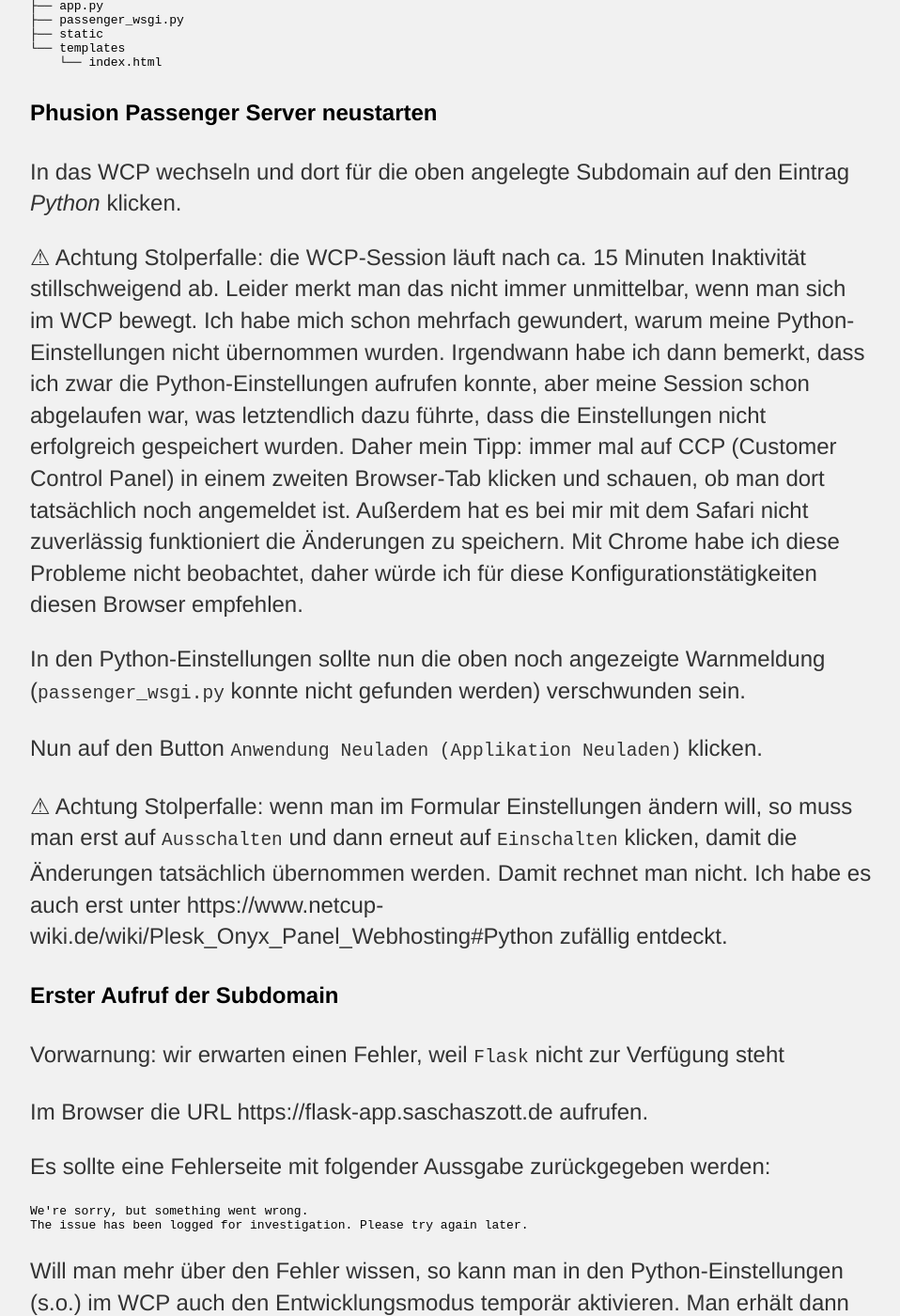
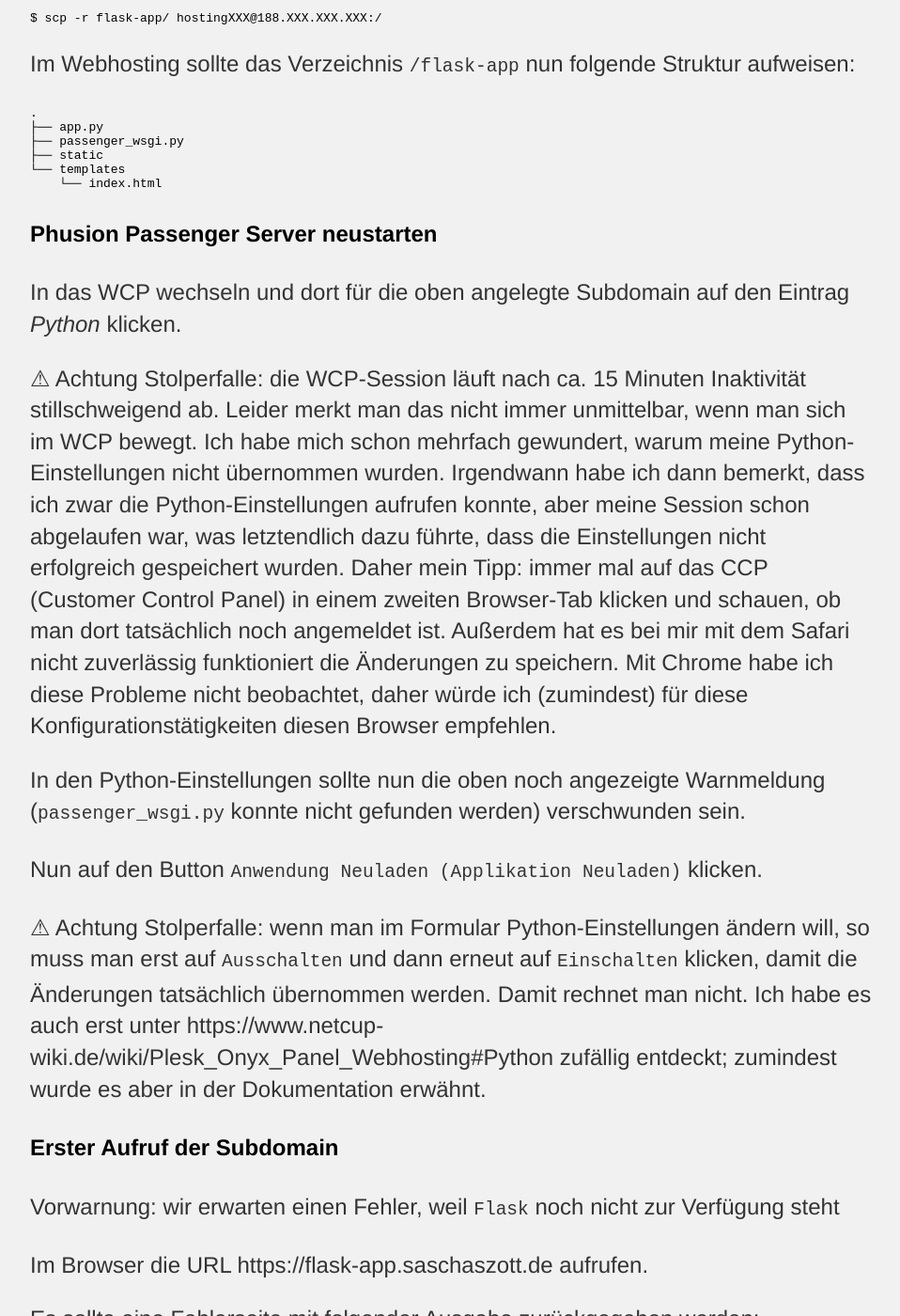
Before and after one commit to saschaszott/saschaszott.github.io, a Jekyll site: the page built from _posts/2021-02-14-netcup-python-webhosting.md, in a window 1280 px wide and 1400 px high, scrolled down 3032 px. Shown: the whole window at 94% size, without its empty margins (160-1118 px from the left). Built offline with Jekyll 4.4.1, drawn with Linux system fonts in a browser that asks for light colours; some of the changed text lies outside the part shown.

Commit message:
Update 2021-02-14-netcup-python-webhosting.md

````diff
--- a/_posts/2021-02-14-netcup-python-webhosting.md
+++ b/_posts/2021-02-14-netcup-python-webhosting.md
@@ -39,11 +39,13 @@
    - App Root: `/flask-app`
    - alle anderen Einstellungen können belassen werden
    - auf Button _Einschalten_ drücken
-   - es erscheint die Warnmeldung _Warnung: Startup Datei existiert nicht_
+   - es erscheint die Warnmeldung _Warnung: Startup Datei existiert nicht_ (dieses Problem werden wir gleich lösen)
 
 #### Python-Projekt auf lokaler Entwicklungsmaschine erstellen
 
 Es wird im Folgenden davon ausgegangen, dass auf der lokalen Entwicklungmaschine Python 3 (hier: 3.6) installiert ist.
+
+Zuerst legt man ein Projektverzeichnis (hier `flask-app`) an:
 
 ```
 $ mkdir flask-app
@@ -98,11 +100,11 @@
 
 #### Deployment des Python-Projekts
 
-Per SCP oder FTP den Inhalt des lokal gespeicherten Verzeichnis `flask-app`
-auf den Webspace unter `/flask-app` kopieren.
+Per SCP oder FTP wird nun der Inhalt des lokal gespeicherten Verzeichnis `flask-app`
+auf den Webspace unter `/flask-app` kopiert.
 
 ```sh
-$ scp -r flask-app/ hostingxxx@188.XXX.XXX.XXX:/
+$ scp -r flask-app/ hostingXXX@188.XXX.XXX.XXX:/
 ```
 
 Im Webhosting sollte das Verzeichnis `/flask-app` nun folgende Struktur aufweisen:
@@ -118,43 +120,43 @@
 
 #### Phusion Passenger Server neustarten
 
-In das WCP wechseln und dort für die oben angelegte Subdomain auf den Eintrag
-_Python_ klicken.
+In das WCP wechseln und dort für die oben angelegte Subdomain auf den Eintrag _Python_ klicken.
 
 ⚠ Achtung Stolperfalle: die WCP-Session läuft nach ca. 15 Minuten Inaktivität stillschweigend ab.
 Leider merkt man das nicht immer unmittelbar, wenn man sich im WCP bewegt. Ich habe mich schon
 mehrfach gewundert, warum meine Python-Einstellungen nicht übernommen wurden. Irgendwann habe ich
 dann bemerkt, dass ich zwar die Python-Einstellungen aufrufen konnte, aber meine Session schon
 abgelaufen war, was letztendlich dazu führte, dass die Einstellungen nicht erfolgreich gespeichert
-wurden. Daher mein Tipp: immer mal auf CCP (Customer Control Panel) in einem zweiten Browser-Tab
+wurden. Daher mein Tipp: immer mal auf das CCP (Customer Control Panel) in einem zweiten Browser-Tab
 klicken und schauen, ob man dort tatsächlich noch angemeldet ist. Außerdem hat es bei mir mit dem
 Safari nicht zuverlässig funktioniert die Änderungen zu speichern. Mit Chrome habe ich diese
-Probleme nicht beobachtet, daher würde ich für diese Konfigurationstätigkeiten diesen Browser empfehlen.
+Probleme nicht beobachtet, daher würde ich (zumindest) für diese Konfigurationstätigkeiten diesen Browser empfehlen.
 
 In den Python-Einstellungen sollte nun die oben noch angezeigte Warnmeldung (`passenger_wsgi.py`
 konnte nicht gefunden werden) verschwunden sein.
 
 Nun auf den Button `Anwendung Neuladen (Applikation Neuladen)` klicken.
 
-⚠ Achtung Stolperfalle: wenn man im Formular Einstellungen ändern will, so muss man
+⚠ Achtung Stolperfalle: wenn man im Formular Python-Einstellungen ändern will, so muss man
 erst auf `Ausschalten` und dann erneut auf `Einschalten` klicken, damit die Änderungen
 tatsächlich übernommen werden. Damit rechnet man nicht. Ich habe es auch erst unter
-https://www.netcup-wiki.de/wiki/Plesk_Onyx_Panel_Webhosting#Python zufällig entdeckt.
+https://www.netcup-wiki.de/wiki/Plesk_Onyx_Panel_Webhosting#Python zufällig entdeckt; zumindest
+wurde es aber in der Dokumentation erwähnt.
 
 #### Erster Aufruf der Subdomain
 
-Vorwarnung: wir erwarten einen Fehler, weil `Flask` nicht zur Verfügung steht
+Vorwarnung: wir erwarten einen Fehler, weil `Flask` noch nicht zur Verfügung steht
 
 Im Browser die URL https://flask-app.saschaszott.de aufrufen.
 
-Es sollte eine Fehlerseite mit folgender Aussgabe zurückgegeben werden:
+Es sollte eine Fehlerseite mit folgender Ausgabe zurückgegeben werden:
 
 ```
 We're sorry, but something went wrong.
 The issue has been logged for investigation. Please try again later.
 ```
 
-Will man mehr über den Fehler wissen, so kann man in den Python-Einstellungen (s.o.)
+Will man etwas mehr über den Fehler wissen, so kann man in den Python-Einstellungen (s.o.)
 im WCP auch den Entwicklungsmodus temporär aktivieren. Man erhält dann beim Aufruf der o.g.
 URL folgende Fehlerseite:
 
@@ -167,12 +169,12 @@
 ```
 
 Wie oben beschrieben, ist es im Webhosting-Tarif leider nicht möglich fehlende Packages
-per `pip` zu installieren. Über einen Umweg (Anlegen eines _virtual environment_ `venv`)
-kommen wir aber dennoch zum Ziel und können das fehlende Flask Package installieren.
+per `pip` (oder alternativ `conda`) zu installieren. Über einen Umweg (Anlegen eines _virtual environment_ `venv`)
+kommen wir aber dennoch zum Ziel und können das fehlende Flask Package auf dem Webspace installieren.
 
 #### Erzeugen eines Virtual Environment in der lokalen Entwicklungsumgebung
 
-Wir wechseln wieder in das Verzeichnis `flask-app`, das wir oben angelegt haben.
+In der lokalen Entwicklungsumgebung wechseln wir wieder in das Verzeichnis `flask-app`, das wir oben angelegt haben.
 
 Zum Anlegen eines _Virtual Environment_ mit Python 3 sind folgende Schritte erforderlich:
 
@@ -217,7 +219,8 @@
 Successfully installed Jinja2-2.11.3 MarkupSafe-1.1.1 Werkzeug-1.0.1 click-7.1.2 flask-1.1.2 itsdangerous-1.1.0
 ```
 
-Anschließend befinden sich die gerade installierten Python Packages unter `venv/lib/python3.6/site-packages`.
+Anschließend befinden sich die gerade installierten Python Packages unter `venv/lib/python3.6/site-packages`
+im lokalen Verzeichnis `flask-app`.
 
 #### Kopieren des Virtual Environment auf den Webspace
 
@@ -240,7 +243,7 @@
 Die obige Fehlermeldung sollte durch das Kopieren der fehlenden Python Packages nun
 verschwunden sein.
 
-Es sollte im Webbrowser folgende Ausgabe erscheinen:
+Es sollte im Webbrowser folgende Ausgabe erscheinen (das ist das gerenderte HTML-Template):
 
 ![Flask Result](/resources/flask-result.png)
 
````
Also changed, not shown: other parts of _posts/2021-02-14-netcup-python-webhosting.md (+3 -3 lines).
